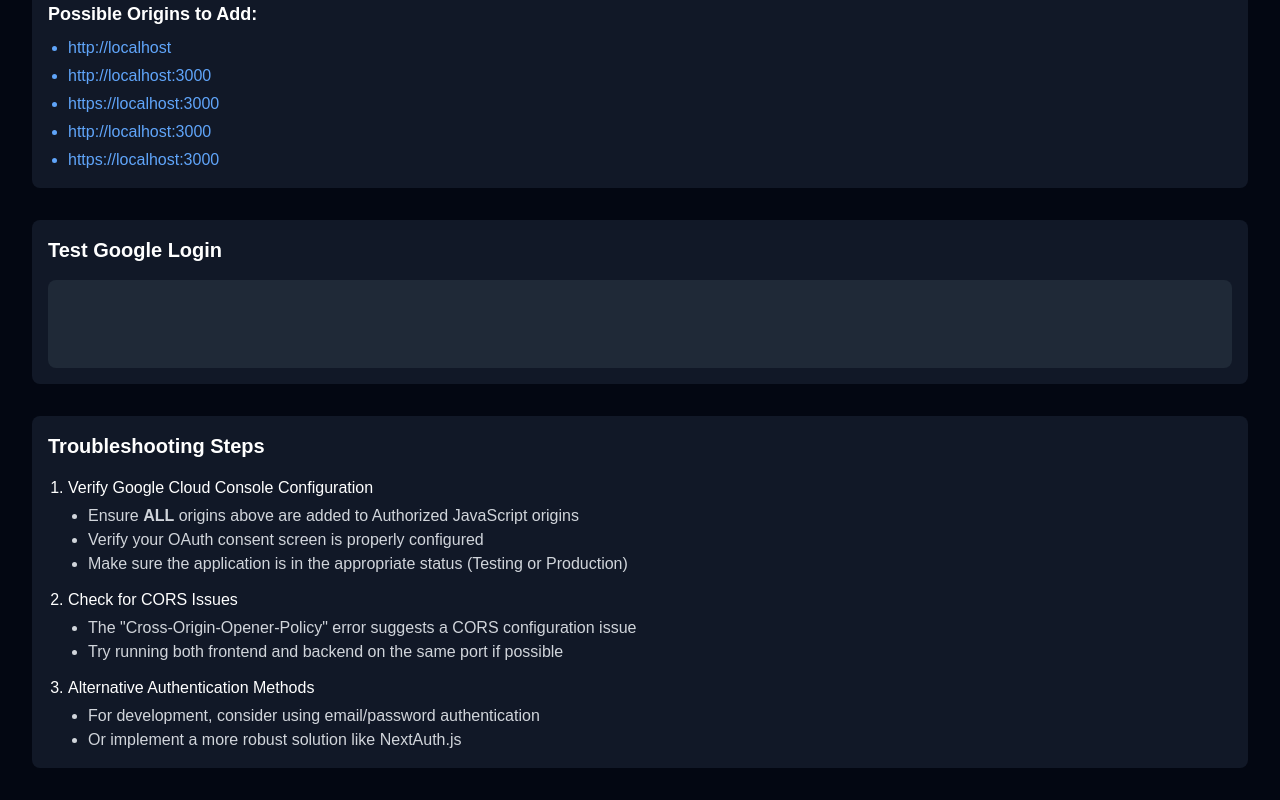
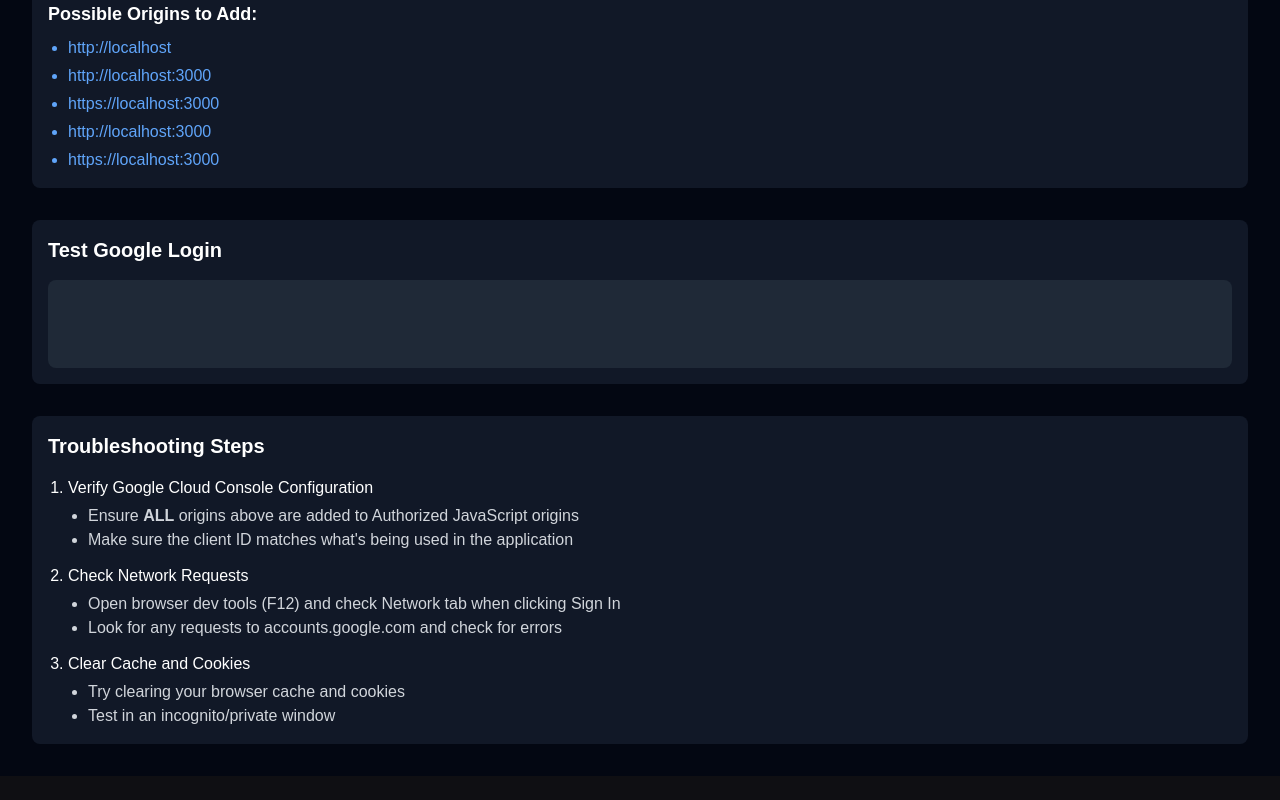
Before and after one commit to MoAftaab/crm_Xeno, a Next.js app in the folder frontend/: page /google-test in a window 1280 px wide. Shown: the part 416-1216 px from the top of the page. After the commit the page ends 1192 px from the top, so only its background shows below. Built offline with nearby package versions, Linux system fonts and the light colour scheme; no server answers.

Commit message:
errogoogleauth

```diff
--- a/frontend/next.config.js
+++ b/frontend/next.config.js
@@ -12,8 +12,9 @@ const nextConfig = {
   },
   // Exclude specific dynamic routes from static generation
   unstable_excludeFiles: [
-    'pages/campaigns/create.tsx', // Exclude campaigns create page
-    'pages/segments/[id].tsx',    // Exclude dynamic segment page
+    'pages/campaigns/create.tsx',  // Exclude campaigns create page
+    'pages/segments/[id].tsx',     // Exclude dynamic segment page
+    'app/google-test/page.tsx',    // Exclude Google OAuth test page
   ],
   // Ensure images are properly handled
   images: {
--- /dev/null
+++ b/frontend/src/app/google-test/GoogleAuthClient.tsx
@@ -0,0 +1,78 @@
+'use client';
+
+import { useState } from 'react';
+import { GoogleLogin, GoogleOAuthProvider } from '@react-oauth/google';
+
+interface GoogleAuthClientProps {
+  origins: string[];
+}
+
+export default function GoogleAuthClient({ origins }: GoogleAuthClientProps) {
+  const [error, setError] = useState<string | null>(null);
+  const [success, setSuccess] = useState<string | null>(null);
+
+  const handleGoogleSuccess = (credentialResponse: any) => {
+    console.log('Google login successful!', credentialResponse);
+    setSuccess('Google login successful! See console for credential details.');
+    setError(null);
+  };
+
+  const handleGoogleError = () => {
+    console.error('Google sign-in failed.');
+    setError('Google sign-in failed. Check console for details.');
+    setSuccess(null);
+  };
+
+  // Google client ID
+  const googleClientId = process.env.NEXT_PUBLIC_GOOGLE_CLIENT_ID ||
+    '527849281978-phiunv6mm42akm59kha90cvqallo9do8.apps.googleusercontent.com';
+
+  return (
+    <>
+      <div className="mb-8 p-4 bg-gray-900 rounded-lg">
+        <h2 className="text-xl font-bold mb-2">Environment Information</h2>
+        <p className="mb-2 text-gray-300">Current Origin: <span className="text-blue-400">{typeof window !== 'undefined' ? window.location.origin : 'N/A'}</span></p>
+        <p className="mb-4 text-gray-300">Make sure this origin is added to your Google Cloud Console authorized origins.</p>
+
+        <h3 className="text-lg font-semibold mb-2 mt-4">Possible Origins to Add:</h3>
+        <ul className="list-disc pl-5 space-y-1">
+          {origins.map((origin, index) => (
+            <li key={index} className="text-blue-400">{origin}</li>
+          ))}
+        </ul>
+      </div>
+
+      <div className="mb-8 p-4 bg-gray-900 rounded-lg">
+        <h2 className="text-xl font-bold mb-4">Test Google Login</h2>
+
+        {error && (
+          <div className="mb-4 p-3 bg-red-900/30 border border-red-500/50 rounded-lg text-red-200">
+            <p className="font-medium">Error</p>
+            <p className="text-red-300/80 text-sm">{error}</p>
+          </div>
+        )}
+
+        {success && (
+          <div className="mb-4 p-3 bg-green-900/30 border border-green-500/50 rounded-lg text-green-200">
+            <p className="font-medium">Success</p>
+            <p className="text-green-300/80 text-sm">{success}</p>
+          </div>
+        )}
+
+        <div className="flex justify-center p-6 bg-gray-800 rounded-lg">
+          <GoogleOAuthProvider clientId={googleClientId}>
+            <GoogleLogin
+              onSuccess={handleGoogleSuccess}
+              onError={handleGoogleError}
+              theme="filled_black"
+              shape="pill"
+              text="signin_with"
+              useOneTap={false}
+              size="large"
+            />
+          </GoogleOAuthProvider>
+        </div>
+      </div>
+    </>
+  );
+}
--- a/frontend/src/app/google-test/page.tsx
+++ b/frontend/src/app/google-test/page.tsx
@@ -1,12 +1,19 @@
 'use client';
 
 import { useState, useEffect } from 'react';
-import { GoogleLogin } from '@react-oauth/google';
-import { toast } from 'react-hot-toast';
+import dynamic from 'next/dynamic';
+
+// Add metadata to prevent static generation
+export const dynamicParams = 'force-dynamic';
+export const runtime = 'edge';
+
+// Dynamically import the GoogleAuthClient component to prevent SSR issues
+const GoogleAuthClient = dynamic(
+  () => import('./GoogleAuthClient'),
+  { ssr: false }
+);
 
 export default function GoogleTestPage() {
-  const [error, setError] = useState<string | null>(null);
-  const [success, setSuccess] = useState<string | null>(null);
   const [origins, setOrigins] = useState<string[]>([]);
 
   useEffect(() => {
@@ -24,18 +31,6 @@ export default function GoogleTestPage() {
     setOrigins(possibleOrigins);
   }, []);
 
-  const handleGoogleSuccess = (credentialResponse: any) => {
-    console.log('Google login successful!', credentialResponse);
-    setSuccess('Google login successful! See console for credential details.');
-    setError(null);
-  };
-
-  const handleGoogleError = () => {
-    console.error('Google sign-in failed.');
-    setError('Google sign-in failed. Check console for details.');
-    setSuccess(null);
-  };
-
   return (
     <div className="min-h-screen p-8 bg-gray-950 text-white">
       <h1 className="text-3xl font-bold mb-6">Google OAuth Test Page</h1>
@@ -48,48 +43,8 @@ export default function GoogleTestPage() {
         </div>
       </div>
 
-      <div className="mb-8 p-4 bg-gray-900 rounded-lg">
-        <h2 className="text-xl font-bold mb-2">Environment Information</h2>
-        <p className="mb-2 text-gray-300">Current Origin: <span className="text-blue-400">{typeof window !== 'undefined' ? window.location.origin : 'N/A'}</span></p>
-        <p className="mb-4 text-gray-300">Make sure this origin is added to your Google Cloud Console authorized origins.</p>
-
-        <h3 className="text-lg font-semibold mb-2 mt-4">Possible Origins to Add:</h3>
-        <ul className="list-disc pl-5 space-y-1">
-          {origins.map((origin, index) => (
-            <li key={index} className="text-blue-400">{origin}</li>
-          ))}
-        </ul>
-      </div>
-
-      <div className="mb-8 p-4 bg-gray-900 rounded-lg">
-        <h2 className="text-xl font-bold mb-4">Test Google Login</h2>
-
-        {error && (
-          <div className="mb-4 p-3 bg-red-900/30 border border-red-500/50 rounded-lg text-red-200">
-            <p className="font-medium">Error</p>
-            <p className="text-red-300/80 text-sm">{error}</p>
-          </div>
-        )}
-
-        {success && (
-          <div className="mb-4 p-3 bg-green-900/30 border border-green-500/50 rounded-lg text-green-200">
-            <p className="font-medium">Success</p>
-            <p className="text-green-300/80 text-sm">{success}</p>
-          </div>
-        )}
-
-        <div className="flex justify-center p-6 bg-gray-800 rounded-lg">
-          <GoogleLogin
-            onSuccess={handleGoogleSuccess}
-            onError={handleGoogleError}
-            theme="filled_black"
-            shape="pill"
-            text="signin_with"
-            useOneTap={false}
-            size="large"
-          />
-        </div>
-      </div>
+      {/* Render the client-side only GoogleAuthClient component */}
+      {typeof window !== 'undefined' && <GoogleAuthClient origins={origins} />}
 
       <div className="p-4 bg-gray-900 rounded-lg">
         <h2 className="text-xl font-bold mb-4">Troubleshooting Steps</h2>
@@ -99,24 +54,21 @@ export default function GoogleTestPage() {
             <p className="font-medium">Verify Google Cloud Console Configuration</p>
             <ul className="list-disc pl-5 mt-1 text-gray-300">
               <li>Ensure <strong>ALL</strong> origins above are added to Authorized JavaScript origins</li>
-              <li>Verify your OAuth consent screen is properly configured</li>
-              <li>Make sure the application is in the appropriate status (Testing or Production)</li>
+              <li>Make sure the client ID matches what's being used in the application</li>
             </ul>
           </li>
-
           <li>
-            <p className="font-medium">Check for CORS Issues</p>
+            <p className="font-medium">Check Network Requests</p>
             <ul className="list-disc pl-5 mt-1 text-gray-300">
-              <li>The "Cross-Origin-Opener-Policy" error suggests a CORS configuration issue</li>
-              <li>Try running both frontend and backend on the same port if possible</li>
+              <li>Open browser dev tools (F12) and check Network tab when clicking Sign In</li>
+              <li>Look for any requests to <code>accounts.google.com</code> and check for errors</li>
             </ul>
           </li>
-
           <li>
-            <p className="font-medium">Alternative Authentication Methods</p>
+            <p className="font-medium">Clear Cache and Cookies</p>
             <ul className="list-disc pl-5 mt-1 text-gray-300">
-              <li>For development, consider using email/password authentication</li>
-              <li>Or implement a more robust solution like NextAuth.js</li>
+              <li>Try clearing your browser cache and cookies</li>
+              <li>Test in an incognito/private window</li>
             </ul>
           </li>
         </ol>
```
